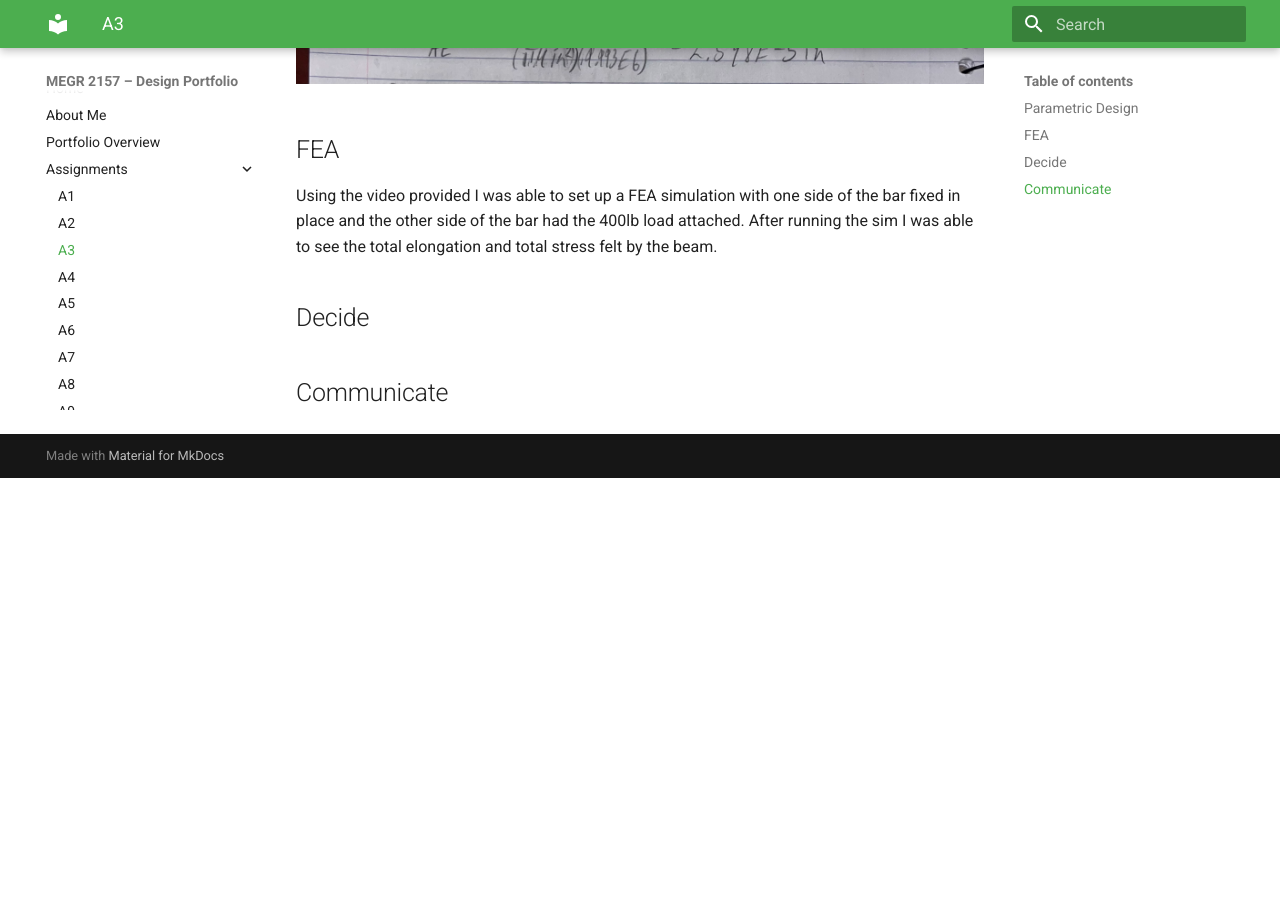
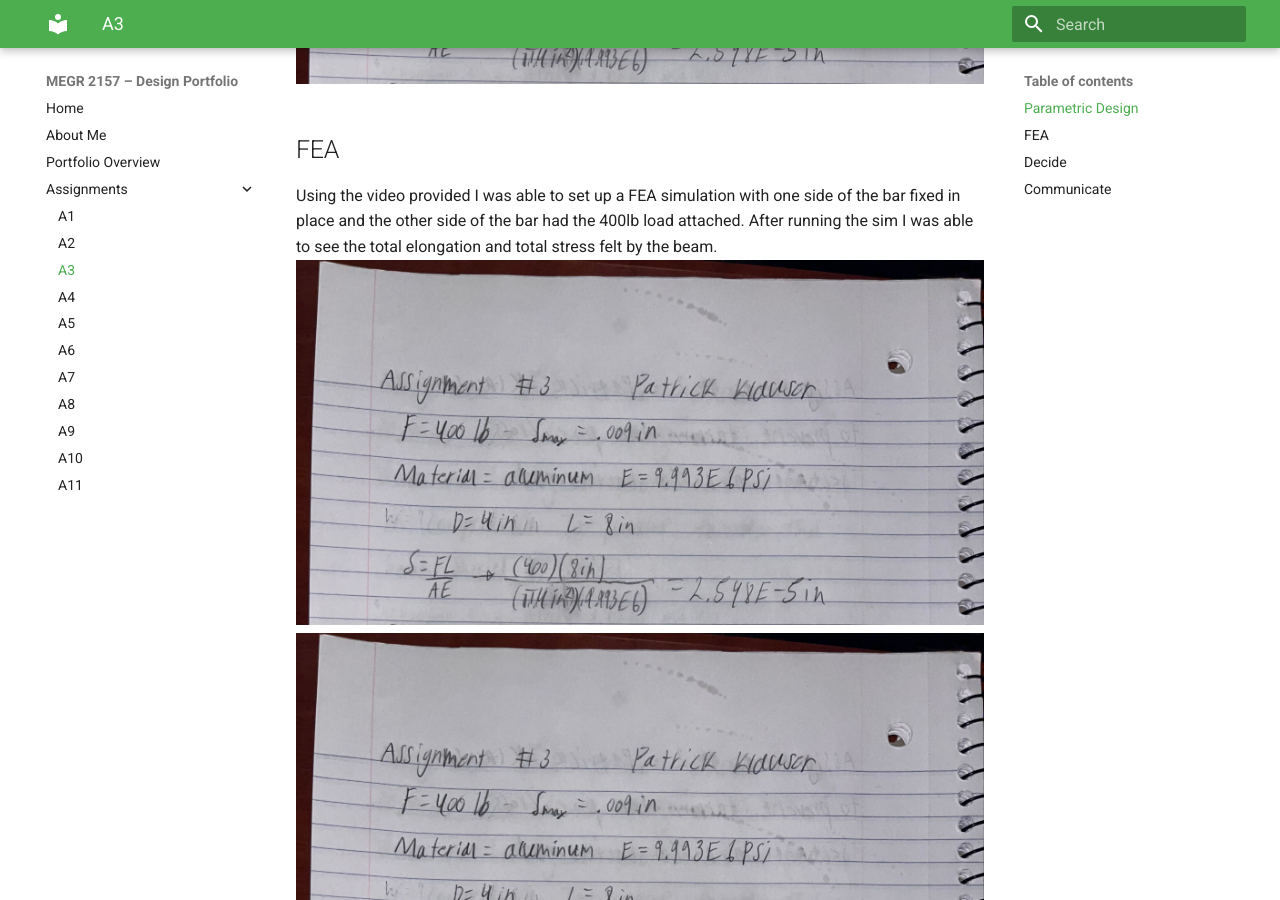
Before and after one commit to pklauser-cyber/design-projects-portfolio, an MkDocs documentation site: the page built from docs/assignments/A03/index.md, in a window 1280 px wide and 900 px high, scrolled down 640 px. Built offline with MkDocs 1.6.1 and Material for MkDocs 9.7.7, drawn with Linux system fonts in a browser that asks for light colours; before the commit the page ends 1118 px from its top, so only the background shows below that.

Commit message:
Update index.md

```diff
--- a/docs/assignments/A03/index.md
+++ b/docs/assignments/A03/index.md
@@ -6,7 +6,9 @@ To begin this project I chose the dimensions of my beam as 4in in diameter and 8
 
 ## FEA
 Using the video provided I was able to set up a FEA simulation with one side of the bar fixed in place and the other side of the bar had the 400lb load attached. After running the sim I was able to see the total elongation and total stress felt by the beam.
-
+![FEA1](IMG_5642.jpeg)
+![FEA2](IMG_5642.jpeg)
+![FEA3](IMG_5642.jpeg)
 
 ## Decide
 
```
